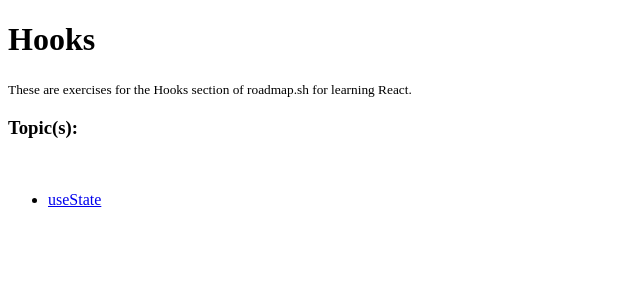
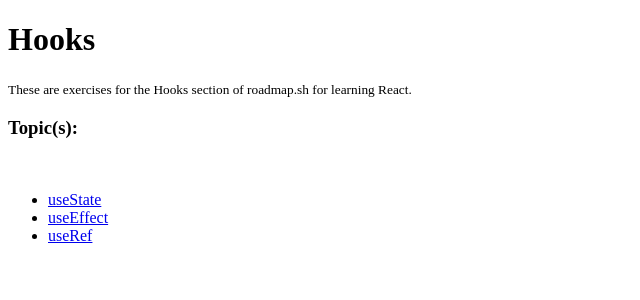
Before and after one commit to angelamcosta/react-dev-roadmap, a Next.js app in the folder 02 - hooks/: page / in a window 1280 px wide. Shown: the top 300 px of the page, without its empty margins (0-640 px from the left). Built offline with nearby package versions, Linux system fonts and the light colour scheme.

Commit message:
🎨 add more exercises to the `index` page

```diff
--- a/02 - hooks/pages/index.tsx
+++ b/02 - hooks/pages/index.tsx
@@ -2,13 +2,20 @@ import { hoc } from "@/components/Template";
 import { UnorderedList } from "@/components/UnorderedList";
 
 const Template = hoc(UnorderedList);
+const BASIC = "/basic-hooks";
+const COMMON = "/common-hooks";
 
 export default function Index() {
+    const list = [
+        { link: `${BASIC}/usestate`, topic: "useState" },
+        { link: `${BASIC}/useeffect`, topic: "useEffect" },
+        { link: `${COMMON}/useref`, topic: "useRef" },
+    ];
     return (
         <Template
             title='Hooks'
             subtitle='These are exercises for the Hooks section of roadmap.sh for learning React.'
-            list={[{ link: "/basic-hooks/usestate", topic: "useState" }]}
+            list={list}
             goBack={true}
         />
     );
```
